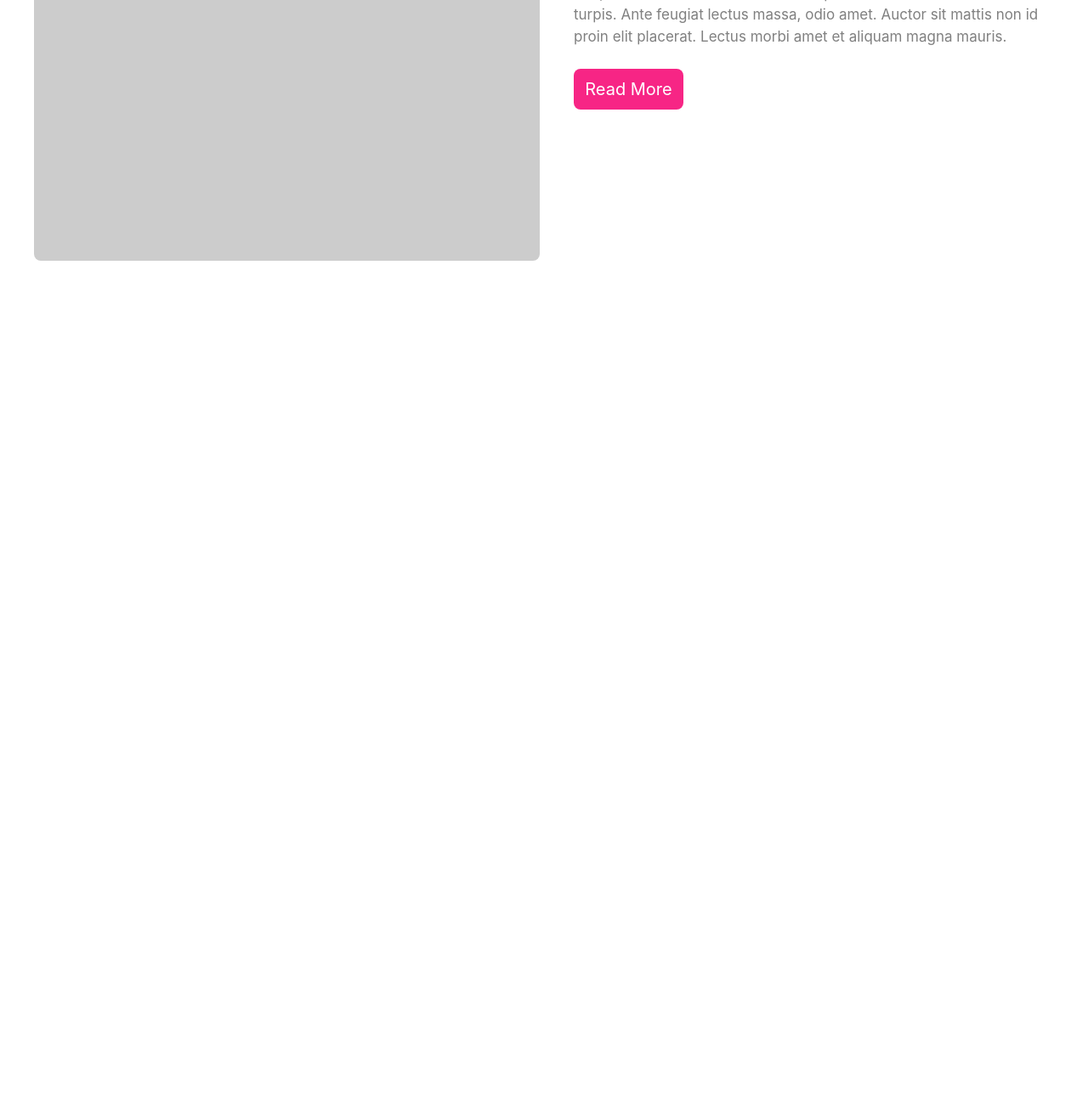
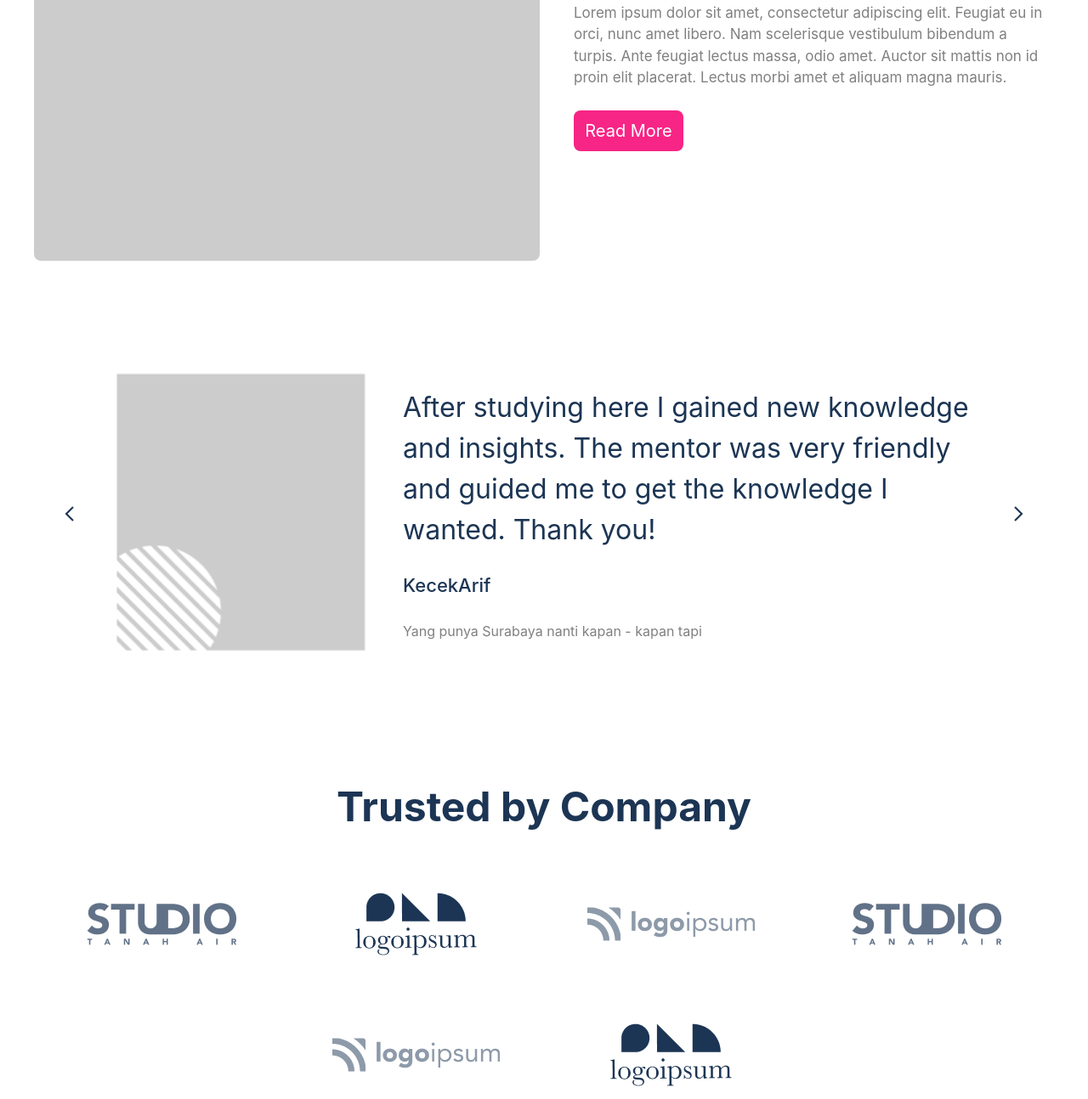
Before and after one commit to zargulak11-hash/groups, a website: page index.html in a window 1280 px wide. Shown: the part 3858-5152 px from the top of the page at 85% size. Before the commit the page ends 4165 px from the top, so only its background shows below. Drawn offline with nearby package versions, Linux system fonts and the light colour scheme; files that its build step writes are made by us from their sources.

Commit message:
commit7'zarina

```diff
--- a/index.html
+++ b/index.html
@@ -230,13 +230,36 @@
 
                 <div class="lg:w-[608px] w-[350px] h-[500px] lg:h-[657px] rounded-[8px] bg-[#CCCCCC]"></div>
 
-                <div class="flex flex-col gap-[25px]  lg:items-start     lg:text-left">
+                <div class="flex flex-col gap-[25px]">
+                    <h1 class="font-[700] lg:text-[48px] text-[32px] text-[#1C3554]">Become an Mentor</h1>
                     <p class="text-[17px] text-[#808080] w-[350px] lg:w-[565px] font-Montserrat">Lorem ipsum dolor sit amet, consectetur adipiscing elit. Feugiat eu in orci, nunc amet libero. Nam scelerisque vestibulum bibendum a turpis. Ante feugiat lectus massa, odio amet. Auctor sit mattis non id proin elit placerat. Lectus morbi amet et aliquam magna mauris.</p>
                     <p class="text-[17px] text-[#808080] w-[350px] lg:w-[565px] font-Montserrat">Lorem ipsum dolor sit amet, consectetur adipiscing elit. Feugiat eu in orci, nunc amet libero. Nam scelerisque vestibulum bibendum a turpis. Ante feugiat lectus massa, odio amet. Auctor sit mattis non id proin elit placerat. Lectus morbi amet et aliquam magna mauris.</p>
                     <button class="w-[129px] h-[48px] rounded-[8px] bg-[#F72585]  text-[white] text-[20px]">Read
                         More</button>
                 </div>
             </section>
+            <section class="flex flex-col lg:flex-row justify-center max-w-[1200px] m-auto items-center mt-[50px] lg:mt-[130px] gap-[40px]">
+                <img class="hidden lg:block" src="./src/images/Arrow Chevron Right.png" alt="">
+                <img class="w-[300px]" src="./src/images/Снимок экрана 2026-04-28 103951.png" alt="">
+                <div class="flex flex-col gap-[25px]">
+                    <h2 class="text-[25px] lg:text-[32px] text-[#1C3554] w-[350px] lg:w-[672px]">After studying here I gained new knowledge and insights. The mentor was very friendly and guided me to get the knowledge I wanted. Thank you!</h2>
+                <p class="text-[#1C3554] text-[22px] font-medium">KecekArif</p>
+                <p class="text-[#808080]" >Yang punya Surabaya nanti kapan - kapan tapi</p>
+                </div>
+                 <img class="hidden lg:block" src="./src/images/Arrow Chevron Right (1).png" alt="">
+            </section>
+            <section class="max-w-[1200px] m-auto mt-[70px] lg:mt-[140px] ">
+                <h1 class="font-[700] lg:text-[48px] text-center text-[32px] text-[#1C3554]">Trusted by Company</h1>
+                <div class="flex flex-wrap justify-between items-center gap-[50px] mt-[50px] justify-center">
+                    <img src="./src/images/05.png" alt="">
+                    <img src="./src/images/01.png" alt="">
+                    <img src="./src/images/02.png" alt="">
+                    <img src="./src/images/05.png" alt="">
+                    <img src="./src/images/02.png" alt="">
+                    <img src="./src/images/01.png" alt="">
+
+                </div>
+            </section>
     </main>
 </body>
 </html>
```
Also changed, not shown: src/images/01.png (added), src/images/02.png (added), src/images/05.png (added), src/images/Arrow Chevron Right (1).png (added), src/images/Arrow Chevron Right.png (added), src/images/Снимок экрана 2026-04-28 103951.png (added).
